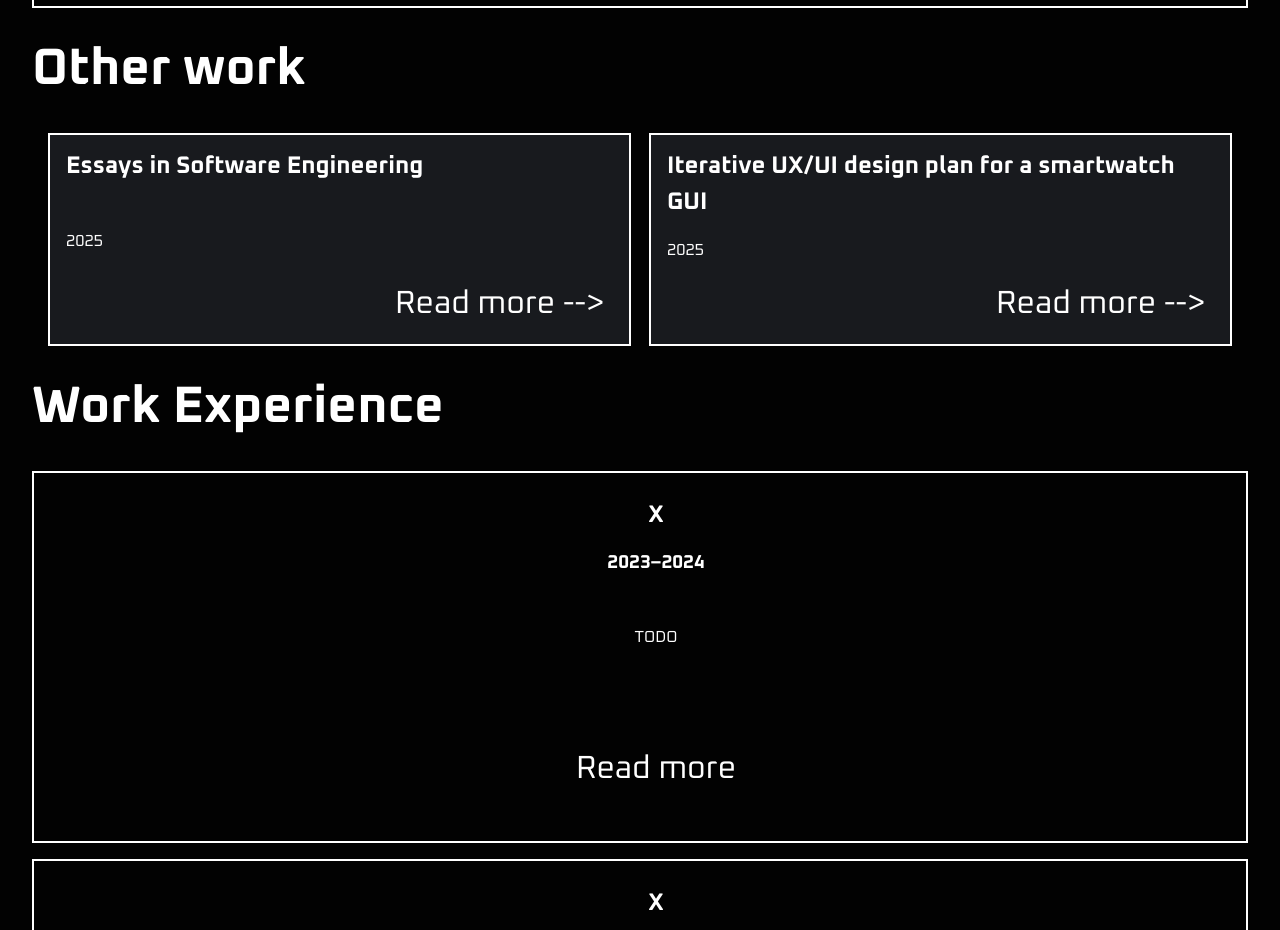
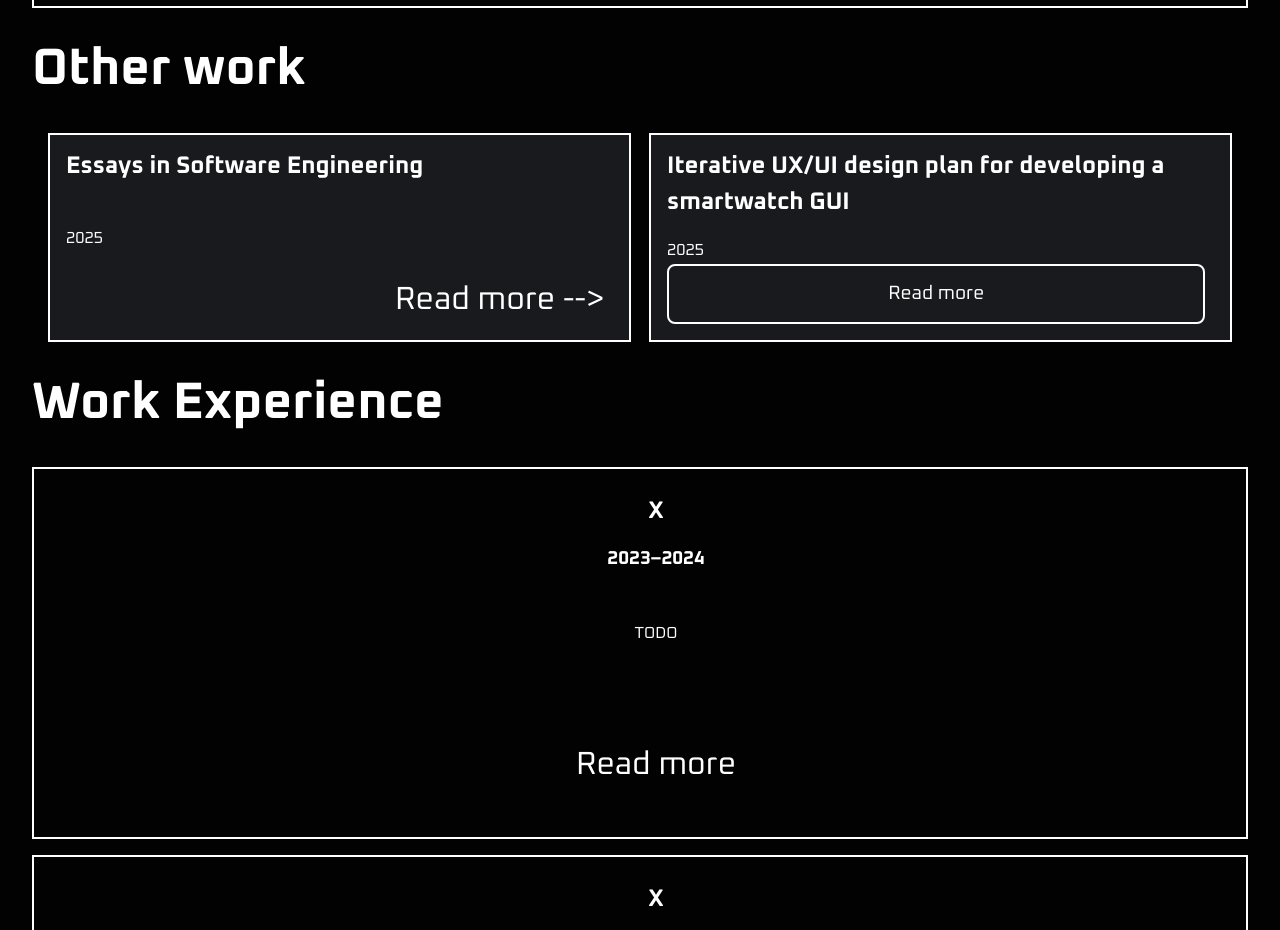
Before and after one commit to silentwinter0/portfolio, a React (Vite) app: page / in a window 1280 px wide. Shown: the part 1940-2870 px from the top of the page. Built offline with nearby package versions, Linux system fonts and the light colour scheme.

Commit message:
Added modal menus from old portfolio

```diff
--- /dev/null
+++ b/src/components/Modal.css
@@ -0,0 +1,79 @@
+.modal-container {
+	display: flex;
+	position: fixed;
+	top: 0;
+	left: 0;
+	width: 100%;
+	height: 100vh;
+	overflow: hidden;
+	z-index: 20;
+	background-color: rgba(0, 0, 0, 0.8);
+	color: black;
+	justify-content: center;
+	align-items: center;
+	display: none;
+	opacity: 0;
+	transition: opacity 1s ease-in-out;
+}
+
+.modal-container.visible {
+	opacity: 1;
+}
+
+.modal {
+	max-width: 1000px;
+	position: relative;
+	width: 100%;
+	padding: 32px;
+	margin: 16px;
+	box-sizing: border-box;
+	background: #020202;
+	border-radius: 5px;
+	display: none;
+	color: #ffffff;
+	border: 2px solid white;
+}
+
+.modal-close {
+	position: absolute;
+	padding: 0;
+	padding-right: 20px;
+	top: 16px;
+	right: 16px;
+	width: 24px;
+	height: 24px;
+	border: none;
+	background: none;
+	cursor: pointer;
+}
+
+.button-line {
+	background: #ffffff;
+	position: absolute;
+	width: 100%;
+	height: 4px;
+}
+
+.button-line:nth-child(1) {
+	transform: rotate(45deg);
+}
+
+.button-line:nth-child(2) {
+	transform: rotate(-45deg);
+}
+
+.modal-button {
+	box-sizing: border-box;
+	background: #181A1E;
+	color: #ffffff;
+	border: 2px solid white;
+	font-size: 1.2rem;
+	padding: 16px 32px;
+	transition: all 0.3s;
+	cursor: pointer;
+}
+
+.modal-button:hover {
+	background: #0D00FF;
+    border: 2px solid white;
+}
--- /dev/null
+++ b/src/components/Modal.jsx
@@ -0,0 +1,33 @@
+import React, { useState } from 'react'
+import './Modal.css'
+
+export default function Modal({ buttonText = 'Read more', modalTitle = '',
+  modalText = '', children }) {
+  const [open, setOpen] = useState(false)
+
+  const openModal = () => setOpen(true)
+  const closeModal = () => setOpen(false)
+
+  const containerStyle = open ? { display: 'flex' } : { display: 'none' }
+  const modalStyle = open ? { display: 'block' } : { display: 'none' }
+
+  return (
+    <>
+      <button className="modal-button" onClick={openModal}>
+        {buttonText}
+      </button>
+
+      <div className={`modal-container ${open ? 'visible' : ''}`} style={containerStyle}>
+        <div className="modal" style={modalStyle} role="dialog">
+          <button className="modal-close" onClick={closeModal}>
+            <span className="button-line"></span>
+            <span className="button-line"></span>
+          </button>
+          {<h2>{modalTitle}</h2>}
+          {<p>{modalText}</p>}
+          {children}
+        </div>
+      </div>
+    </>
+  )
+}
--- /dev/null
+++ b/src/components/OtherCardWithModal.jsx
@@ -0,0 +1,21 @@
+import './ProjectCard.css'
+import Modal from './Modal.jsx'
+
+export default function OtherCardWithModal({ imageSrc, title, subtitle, tech,
+    date, modalTitle = '', modalText = '', modalContent = null }) {
+  return (
+    <div className="projectcontainer">
+      <div>
+        {/*<img src={imageSrc} alt={`${title} image`} />*/}
+      </div>
+      <div className="projecttext">
+        <h2>{title}</h2>
+        <h3>{subtitle}</h3>
+        <p>{tech}</p>
+        <p>{date}</p>
+        <Modal modalTitle={modalTitle} modalText={modalText}>{modalContent}
+        </Modal>
+      </div>
+    </div>
+  )
+}
--- a/src/components/OtherWork.jsx
+++ b/src/components/OtherWork.jsx
@@ -1,5 +1,6 @@
 import './Projects.css'
 import OtherCard from './OtherCard'
+import OtherCardWithModal from './OtherCardWithModal'
 
 export default function OtherWork() {
   return (
@@ -14,13 +15,15 @@ export default function OtherWork() {
             date="2025"
             link="./"
           />
-          <OtherCard
+          <OtherCardWithModal
             imageSrc=""
-            title="Iterative UX/UI design plan for a smartwatch GUI"
+            title="Iterative UX/UI design plan for developing a smartwatch GUI"
             subtitle=""
             tech=""
             date="2025"
             link="./"
+            modalTitle='XYZ'
+            modalText='ABC'
           />
         </div>
       </div>
```
